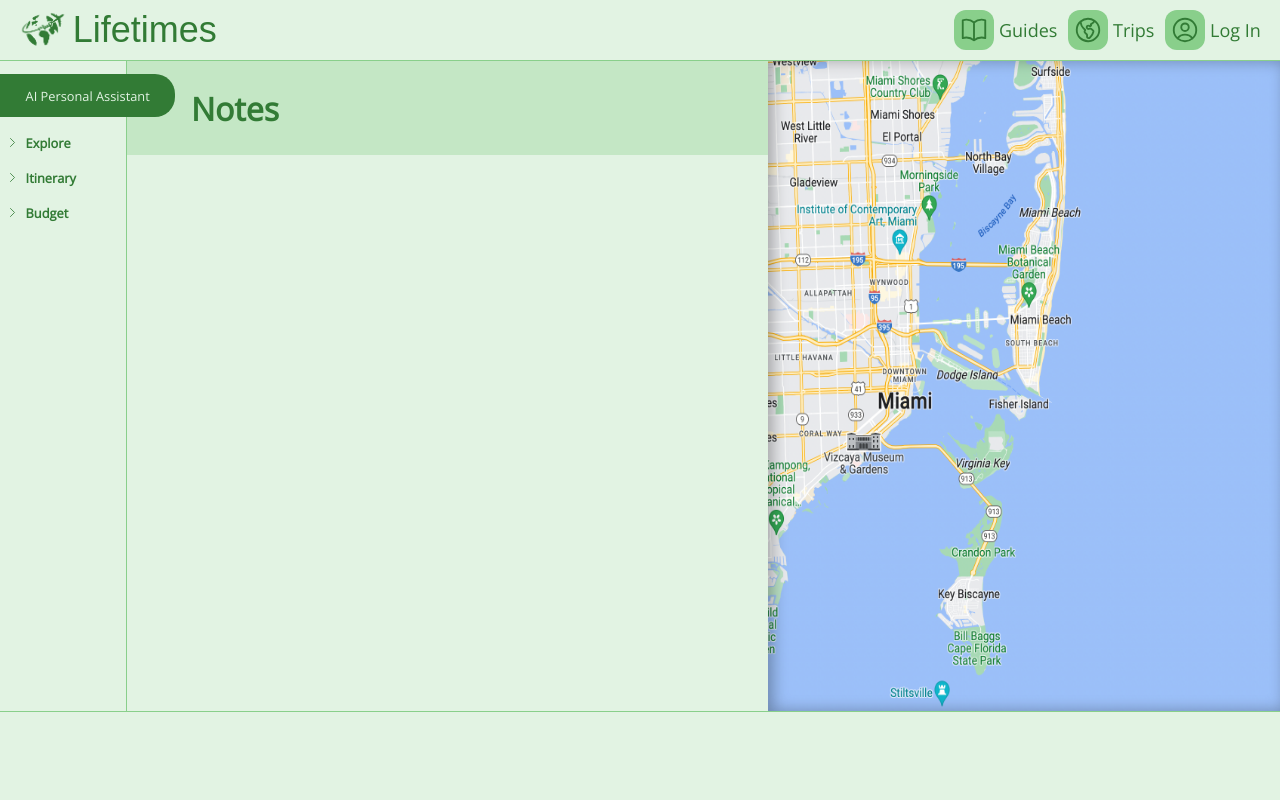
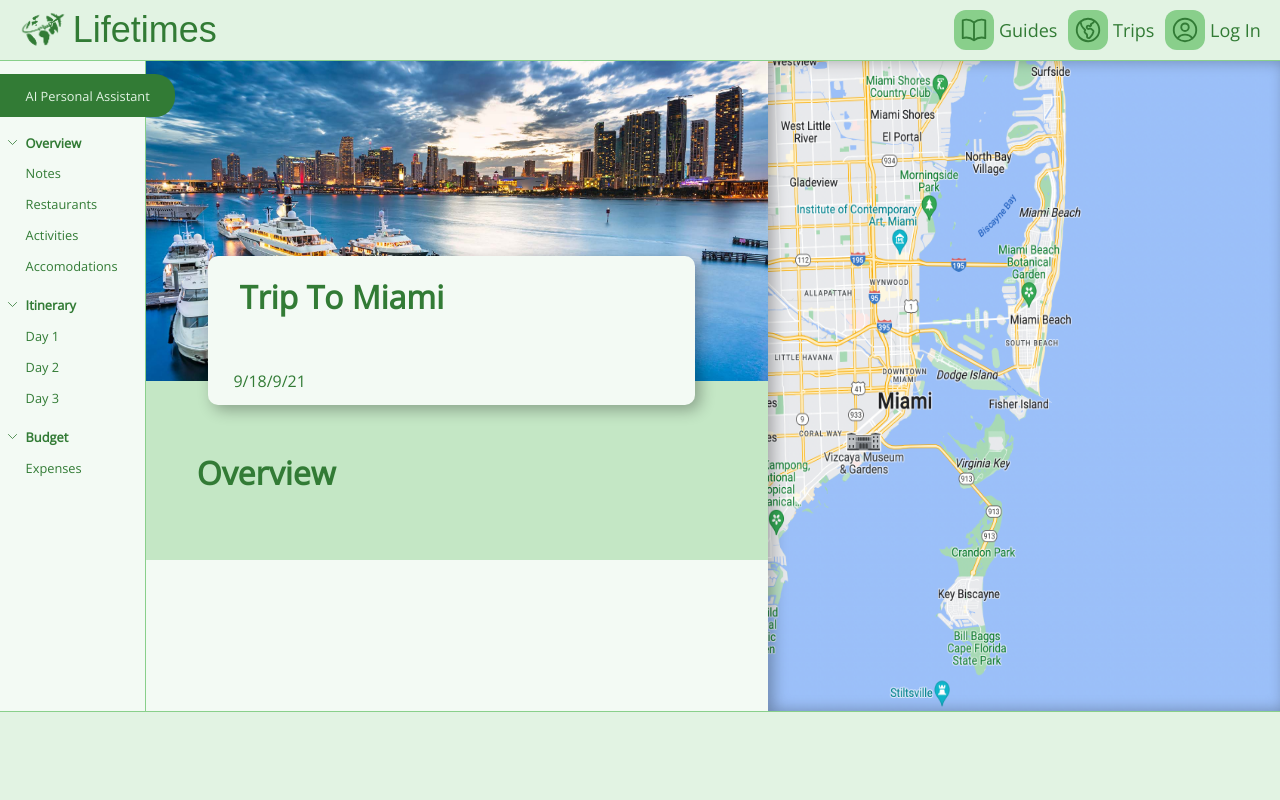
Before and after one commit to ptookey/Challenge-20, a React (Vite) app: page /profile/trip in a window 1280 px wide. Shown: the top 800 px of the page. Built offline with nearby package versions, Linux system fonts and the light colour scheme; a web font is replaced by a local one.

Commit message:
still project 3

```diff
--- a/src/Header.jsx
+++ b/src/Header.jsx
@@ -17,7 +17,7 @@
   return (
     <>
       <NavBar>
-        <NavItem icon={bookIcon}></NavItem>
+        <NavItem link='#' icon={bookIcon}></NavItem>
         <p className='navSubTitle'>Guides</p>
         <NavItem icon={worldIcon}>
 
@@ -25,8 +25,8 @@
 
         </NavItem>
         <p className='navSubTitle'>Trips</p>
-        <NavItem icon={profileIcon}></NavItem>
-        <p className='navSubTitle'>Log In</p>
+        <NavItem link="/profile" icon={profileIcon}></NavItem>
+        <a href="/profile" className='navSubTitle'>Log In</a>
 
       </NavBar>
     </>
@@ -156,7 +156,7 @@
 
   return (
     <li className='navItem'>
-      <a href='#' className='iconButton' onClick={() => setOpen((prevState) => !prevState)}>
+      <a href={props.link} className='iconButton' onClick={() => setOpen((prevState) => !prevState)}>
         <img src={props.icon}></img>
       </a>
 
--- a/src/Profile.jsx
+++ b/src/Profile.jsx
@@ -3,7 +3,6 @@
 import './Profile.css'
 import mapIcon from './assets/Icons/map.svg'
 
-import sanFran from './assets/cityImages/SanFran.jpg'
 import miami from './assets/cityImages/Miami.jpg'
 import nyc from './assets/cityImages/NewYorkCity.jpg'
 import chicago from './assets/cityImages/Chicago.jpg'
--- a/src/Trip.css
+++ b/src/Trip.css
@@ -2,6 +2,7 @@
     --bg: #e2f3e3;
     --bgAccent: #89cf8b;
     --bg2: #c4e7c5;
+    --bg3: #f3faf4;
     --textColor: #327b35;
     --textColorDark: #327b35;
     --navSize: 60px;
@@ -9,9 +10,12 @@
     --speed: 300ms;
   }
 
+  /* body {
+    overflow: hidden;
+  } */
 
 .tripMain {
-    background-color: var(--bg);
+    background-color: var(--bg3);
     display: flex;
     height: max-content;
     border-bottom: 1px solid var(--bgAccent);
@@ -39,7 +43,7 @@
 .menuSideBar  {
     height: 70vh;
     position: relative;
-    width: 7vw;
+    width: 9vw;
     padding: 2vw;
     padding-top: 5vw;
     border-right: 1px solid var(--bgAccent);
@@ -59,6 +63,7 @@
 }
 
 .buttonAI {
+    z-index: 2;
     position: absolute;
     white-space: nowrap;
     top: 1vw;
@@ -82,16 +87,53 @@
     align-items: center;
 }
 
+.menuMainInfoImage {
+    width: 100%;
+    height: 40vh;
+    object-fit: cover;
+    object-position: 50% 10%;
+}
+
+.menuMainInfoImageContainer {
+    position: relative;
+    margin-bottom: -1vh;
+}
+
+.menuMainInfoImageCard {
+    position: absolute;
+    width: 70%;
+    height: 30%;
+    top: 60%;
+    left: 10%;
+    background-color: var(--bg3);
+    border-radius: 10px;
+    border: none;
+    box-shadow:  5px 5px 15px rgba(0,0,0,0.3);
+    padding: 2vw;
+}
+
+.menuMainInfoImageCard h1 {
+    margin: 0;
+    position: absolute;
+    top: 1vw;
+    padding: 0.5vw;
+    border-radius: 10px;
+}
+
+.menuMainInfoImageCard p {
+    margin: 0;
+    position: absolute;
+    bottom: 1vw;
+}
+
 .menuMainInfo {
     width: 100%;
+    overflow: auto;
+    height: calc(70vh + 7vw);
 }
 
 .menuMainInfoItemShaded {
-    width: calc(100% - 10vw);
     background-color: var(--bg2);
-    padding: 2vw 5vw;
+    height: 10vh;
+    padding: 4vw;
 }
-
-.menuMainInfoItemShaded h1 {
-    margin: 0;
-}
--- a/src/Trip.jsx
+++ b/src/Trip.jsx
@@ -3,20 +3,48 @@
 
 import caret from './assets/Icons/caret.svg'
 import caretRight from './assets/Icons/caretRight.svg'
+import miami from './assets/cityImages/Miami.jpg'
 
 
 
 
 function Trip() {
 
+    function MenuMainOverviewItem(props) {
+
+        const [active, setActive] = useState(true);
+
+        if (active) {
+            return (
+                <div className='menuMainOverviewItem'>
+                    <a href='#' className='menuMainOverviewItemButton' onClick={() => { setOpen((prevState) => !prevState); setActive((prevState) => !prevState) }} >
+                        <img src={caret} className='menuMainOverviewIcon'></img>
+                    </a>
+                    <a>
+                        <h1>{props.title}</h1>
+                    </a>
+                    {open && props.children}
+                </div>
+            )
+        } else
+
+        return (
+            <div className='menuMainOverviewItem'>
+            <a href='#' className='menuMainOverviewItemButton' onClick={() => { setOpen((prevState) => !prevState); setActive((prevState) => !prevState) }} >
+                <img src={caretRight} className='menuMainOverviewIcon'></img>
+            </a>
+            <a>
+                <h1>{props.title}</h1>
+            </a>
+            {open && props.children}
+        </div>
+        )
+    }
+
     function MenuSideBarItem(props) {
 
-        function toggleIcons() {
-
-        }
-
-        const [open, setOpen] = useState(false);
-        const [active, setActive] = useState(false);
+        const [open, setOpen] = useState(true);
+        const [active, setActive] = useState(true);
 
         if (active) {
             return (
@@ -55,19 +83,19 @@
                             <button className='buttonAI'>AI Personal Assistant</button>
                         </div>
                         <MenuSideBarItem
-                            title="Explore"
+                            title="Overview"
                         >
                             <a>
-                            <p>Notes</p>
+                                <p>Notes</p>
                             </a>
                             <a>
-                            <p>Restaurants</p>
+                                <p>Restaurants</p>
                             </a>
                             <a>
-                            <p>Activities</p>
+                                <p>Activities</p>
                             </a>
                             <a>
-                            <p>Accomodations</p>
+                                <p>Accomodations</p>
                             </a>
                         </MenuSideBarItem>
                         <MenuSideBarItem
@@ -84,8 +112,22 @@
                         </MenuSideBarItem>
                     </div>
                     <div className='menuMainInfo'>
+                        <div className='menuMainInfoImageContainer'>
+                            <img src={miami} className='menuMainInfoImage'></img>
+                            <div className='menuMainInfoImageCard'>
+                                <h1>Trip To Miami</h1>
+                                <p>9/18/9/21</p>
+                            </div>
+                        </div>
                         <div className='menuMainInfoItemShaded'>
-                            <h1>Notes</h1>
+                            <h1 className='menuMainInfoTitle'>Overview</h1>
+                        </div>
+                        <div>
+                            <MenuMainOverviewItem
+
+                            >
+
+                            </MenuMainOverviewItem>
                         </div>
                     </div>
                 </div>
```
